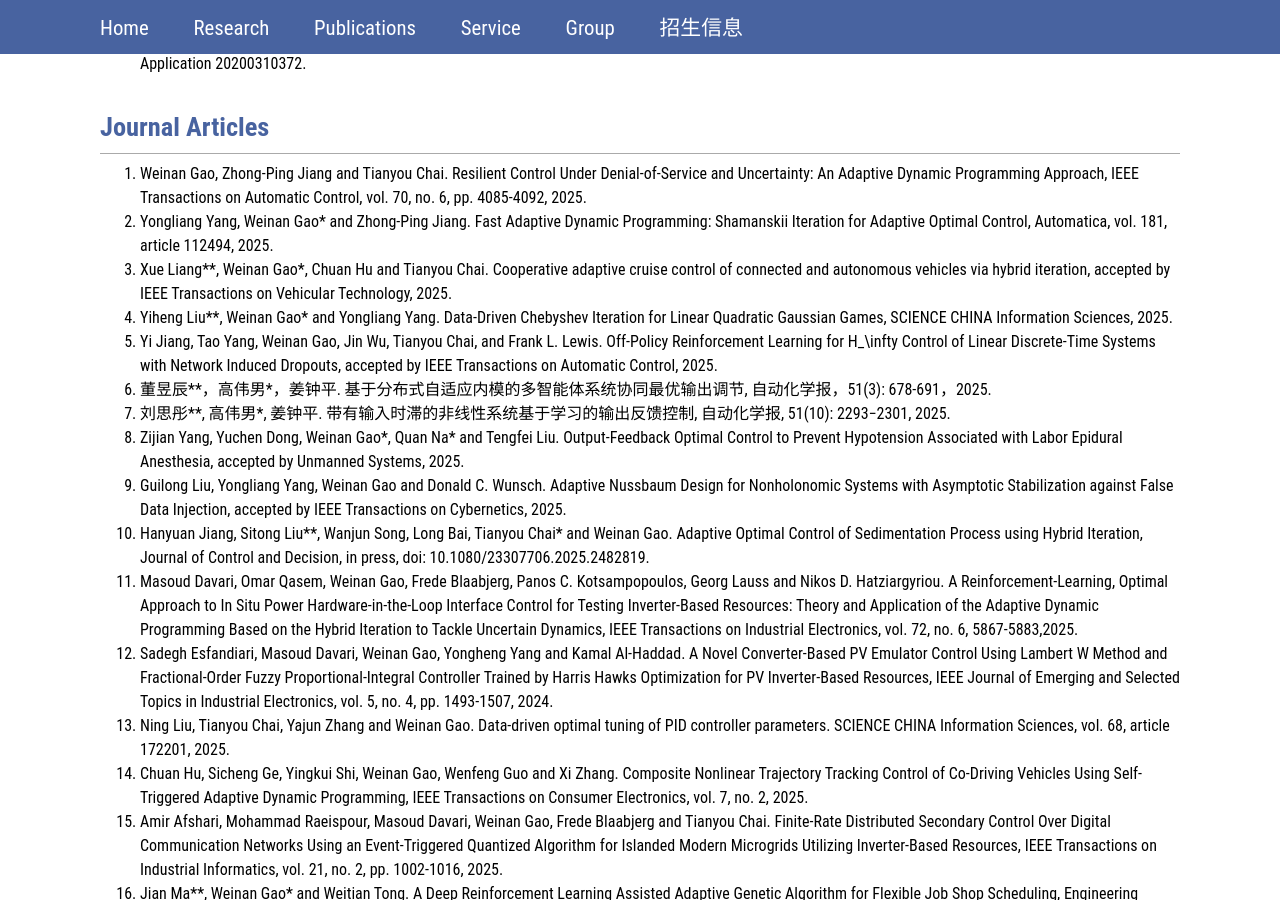
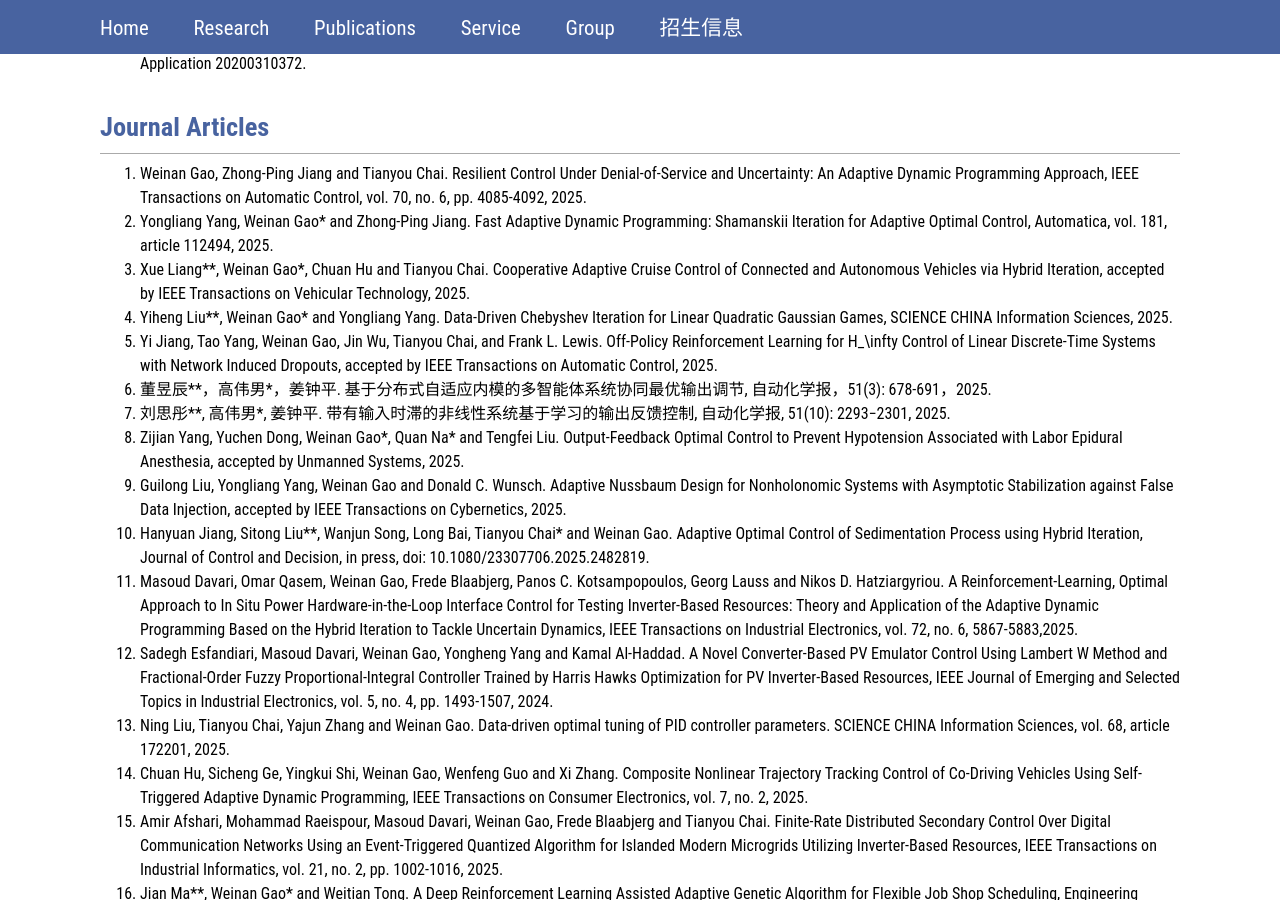
Before and after one commit to WeinanGao/weinangao.github.io, a Jekyll site: the page built from publications.markdown, in a window 1280 px wide and 900 px high, scrolled down 503 px. Built offline with Jekyll 4.4.1, drawn with Linux system fonts in a browser that asks for light colours.

```diff
--- a/publications.markdown
+++ b/publications.markdown
@@ -31,7 +31,7 @@ permalink: /publications/
 
 <li> Yongliang Yang, Weinan Gao* and Zhong-Ping Jiang. Fast Adaptive Dynamic Programming: Shamanskii Iteration for Adaptive Optimal Control, Automatica, vol. 181, article 112494, 2025. </li>
 
-<li> Xue Liang**, Weinan Gao*, Chuan Hu and Tianyou Chai. Cooperative adaptive cruise control of connected and autonomous vehicles via hybrid iteration, accepted by IEEE Transactions on Vehicular Technology, 2025. </li>
+<li> Xue Liang**, Weinan Gao*, Chuan Hu and Tianyou Chai. Cooperative Adaptive Cruise Control of Connected and Autonomous Vehicles via Hybrid Iteration, accepted by IEEE Transactions on Vehicular Technology, 2025. </li>
 
 <li> Yiheng Liu**, Weinan Gao* and Yongliang Yang. Data-Driven Chebyshev Iteration for Linear Quadratic Gaussian Games, SCIENCE CHINA Information Sciences, 2025. </li>
 
```
